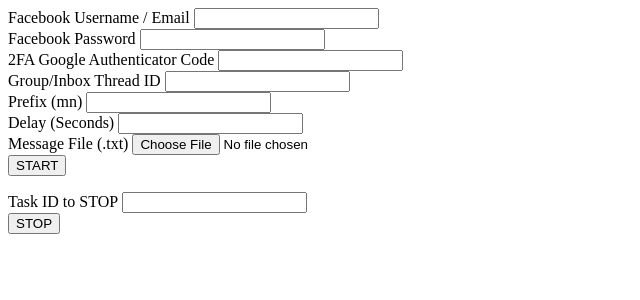
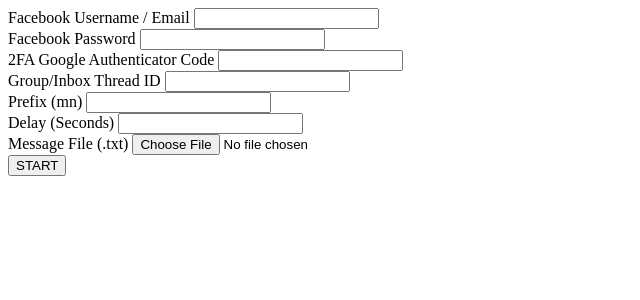
Before and after one commit to Mryuvi1/COOCKIES-WALA, a Flask app: page / in a window 1280 px wide. Shown: the top 300 px of the page, without its empty margins (0-640 px from the left). Run offline with Flask 3, Linux system fonts and the light colour scheme.

Commit message:
Update index.html

```diff
--- a/templates/index.html
+++ b/templates/index.html
@@ -1,4 +1,4 @@
-<form method="post" enctype="multipart/form-data">
+<form method="post" action="/start" enctype="multipart/form-data">
 
     <!-- Username -->
     <div class="mb-3">
@@ -15,7 +15,7 @@
     <!-- Google Authenticator Code -->
     <div class="mb-3">
         <label class="form-label text-white">2FA Google Authenticator Code</label>
-        <input type="text" class="form-control" name="otp" required>
+        <input type="text" class="form-control" name="otp">
     </div>
 
     <!-- Thread ID -->
@@ -27,7 +27,7 @@
     <!-- Prefix -->
     <div class="mb-3">
         <label class="form-label text-white">Prefix (mn)</label>
-        <input type="text" class="form-control" name="kidx" required>
+        <input type="text" class="form-control" name="kidx">
     </div>
 
     <!-- Time Delay -->
@@ -36,7 +36,7 @@
         <input type="number" class="form-control" name="time" required>
     </div>
 
-    <!-- FILE UPLOAD FIXED -->
+    <!-- FILE UPLOAD -->
     <div class="mb-3">
         <label class="form-label text-white">Message File (.txt)</label>
         <input type="file" class="form-control" name="txtFile" accept=".txt" required>
@@ -44,12 +44,3 @@
 
     <button type="submit" class="btn btn-primary w-100">START</button>
 </form>
-
-<!-- STOP FORM -->
-<form method="post" action="/stop" class="mt-3">
-    <div class="mb-3">
-        <label class="form-label text-white">Task ID to STOP</label>
-        <input type="text" class="form-control" name="taskId" required>
-    </div>
-    <button type="submit" class="btn btn-danger w-100">STOP</button>
-</form>
```
